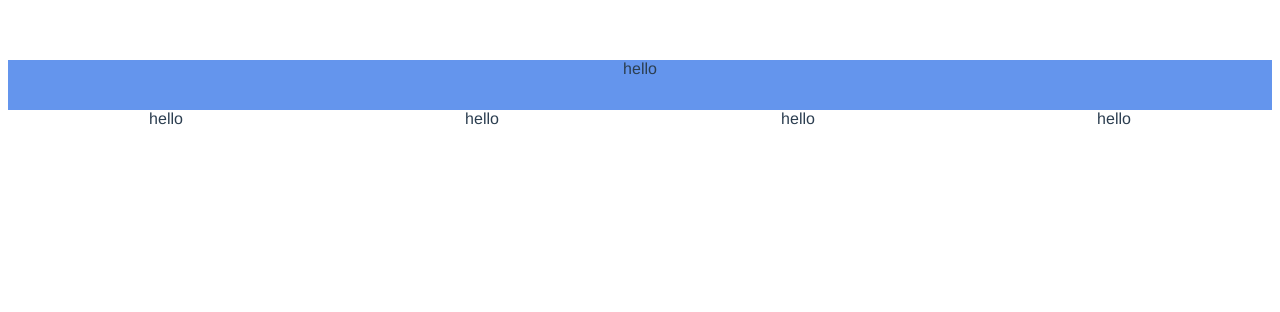
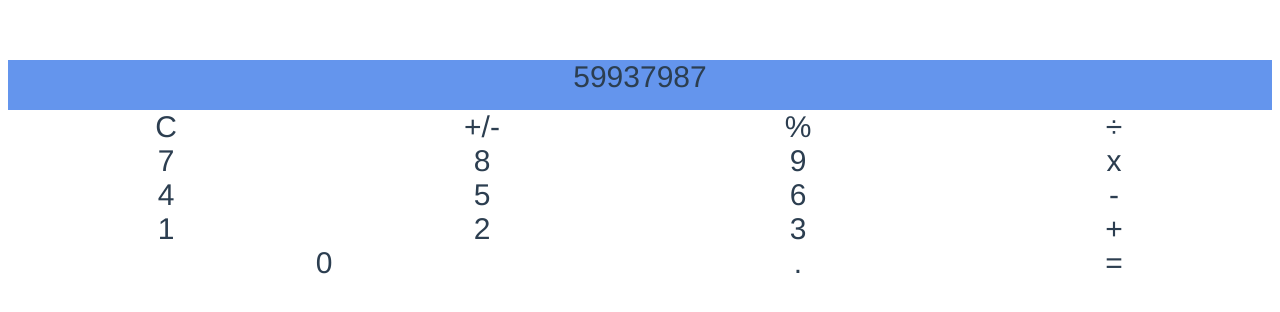
Before and after one commit to miniengineer/vuejs-calculator, a Vue app: page / in a window 1280 px wide. Shown: the top 312 px of the page. Built offline with nearby package versions, Linux system fonts and the light colour scheme.

Commit message:
added calculator buttons

```diff
--- a/src/components/Calculator.vue
+++ b/src/components/Calculator.vue
@@ -1,10 +1,25 @@
 <template>
   <div class="calculator">
-    <div class="display">hello</div>
-    <div>hello</div>
-    <div>hello</div>
-    <div>hello</div>
-    <div>hello</div>
+    <div class="display">59937987</div>
+    <div class="btn">C</div>
+    <div class="btn">+/-</div>
+    <div class="btn">%</div>
+    <div class="btn">÷</div>
+    <div class="btn">7</div>
+    <div class="btn">8</div>
+    <div class="btn">9</div>
+    <div class="btn">x</div>
+    <div class="btn">4</div>
+    <div class="btn">5</div>
+    <div class="btn">6</div>
+    <div class="btn">-</div>
+    <div class="btn">1</div>
+    <div class="btn">2</div>
+    <div class="btn">3</div>
+    <div class="btn">+</div>
+    <div class="btn zero">0</div>
+    <div>.</div>
+    <div>=</div>
   </div>
 </template>
 
@@ -22,10 +37,15 @@ export default {
   display: grid;
   grid-template-columns: repeat(4, 1fr);
   grid-template-rows: minmax(50px, auto);
+  font-size: 30px;
 }
 
 .display {
   grid-column: 1 / 5;
   background-color: cornflowerblue;
 }
+
+.zero {
+  grid-column: 1 / 3;
+}
 </style>
```
